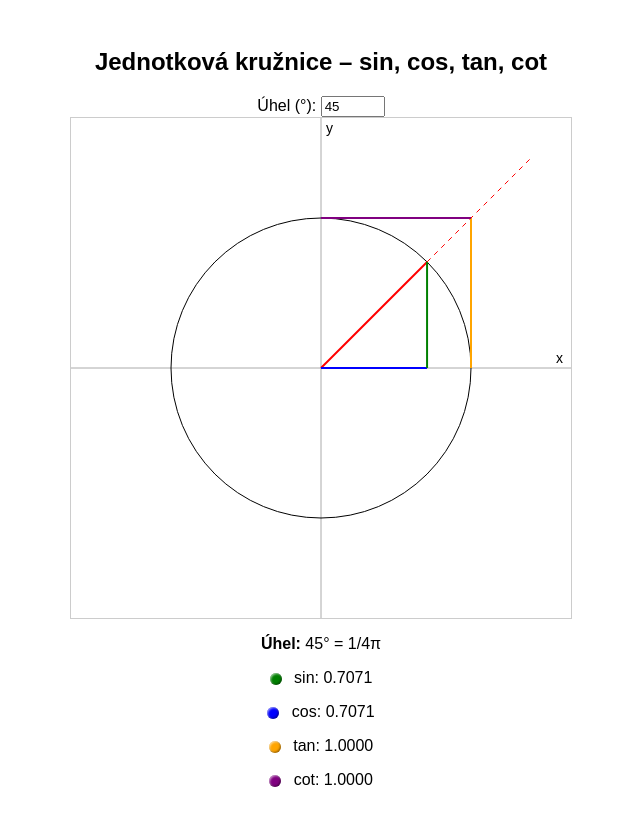
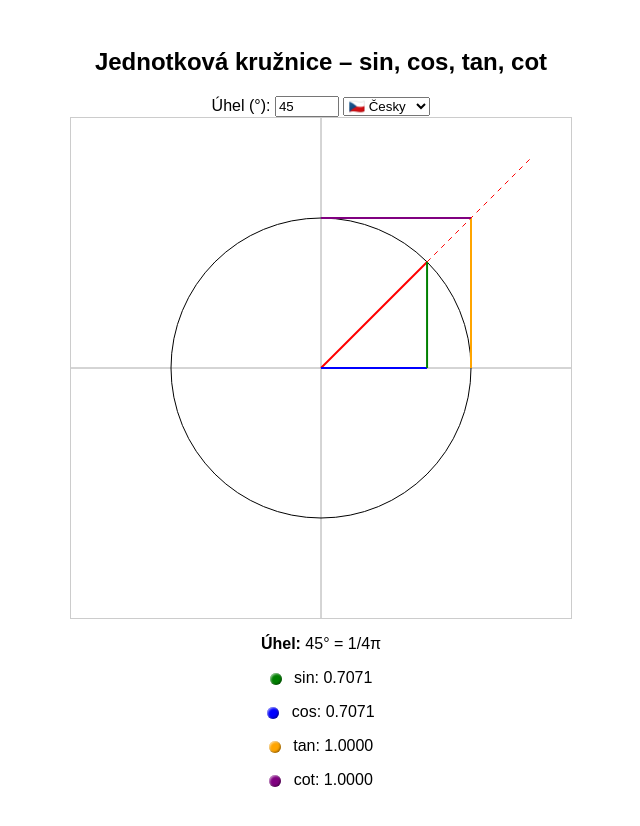
Before and after one commit to Xnene/sincos, a plain HTML site: page index.html in a window 1280 px wide. Shown: the whole page, without its empty margins (319-959 px from the left). Drawn offline with Linux system fonts and the light colour scheme.

Commit message:
pridana moznost lokalizace

```diff
--- a/index.html
+++ b/index.html
@@ -2,7 +2,7 @@
 <html lang="cs">
 <head>
   <meta charset="UTF-8">
-  <title>Jednotková kružnice – sin, cos, tan, cot</title>
+  <title>Jednotková kružnice</title>
   <style>
     canvas {
       border: 1px solid #ccc;
@@ -25,29 +25,62 @@
                   inset 1px 1px 2px rgba(255,255,255,0.6);
       vertical-align: middle;
     }
-
   </style>
 </head>
 <body>
-  <h2>Jednotková kružnice – sin, cos, tan, cot</h2>
-  <label for="angleInput">Úhel (°): </label>
+  <h2 id="title"></h2>
+  <label for="angleInput" id="angleLabel"></label>
   <input type="number" id="angleInput" min="0" max="360" value="45">
+  <select id="langSelect">
+    <option value="cz">🇨🇿 Česky</option>
+    <option value="en">🇬🇧 English</option>
+  </select>
   <canvas id="circleCanvas" width="500" height="500"></canvas>
   <div id="values"></div>
 
   <script>
+    const texts = {
+      cz: {
+        title: "Jednotková kružnice – sin, cos, tan, cot",
+        angle: "Úhel (°):",
+        values: {
+          angle: "Úhel",
+          sin: "sin",
+          cos: "cos",
+          tan: "tan",
+          cot: "cot",
+          undef: "<em>nedef.</em>"
+        }
+      },
+      en: {
+        title: "Unit Circle – sin, cos, tan, cot",
+        angle: "Angle (°):",
+        values: {
+          angle: "Angle",
+          sin: "sin",
+          cos: "cos",
+          tan: "tan",
+          cot: "cot",
+          undef: "<em>undefined</em>"
+        }
+      }
+    };
+
     const canvas = document.getElementById('circleCanvas');
     const ctx = canvas.getContext('2d');
     const input = document.getElementById('angleInput');
+    const langSelect = document.getElementById('langSelect');
     const valuesDiv = document.getElementById('values');
+    const title = document.getElementById('title');
+    const angleLabel = document.getElementById('angleLabel');
 
     const centerX = canvas.width / 2;
     const centerY = canvas.height / 2;
     const radius = 150;
 
+    let lang = 'cz';
+
     function draw(angleDeg) {
-      ctx.clearRect(0, 0, canvas.width, canvas.height);
-
       const angleRad = angleDeg * Math.PI / 180;
       const cosVal = Math.cos(angleRad);
       const sinVal = Math.sin(angleRad);
@@ -55,12 +88,12 @@
       const cotVal = sinVal !== 0 ? cosVal / sinVal : null;
 
       const dx = Math.cos(angleRad);
-      const dy = -Math.sin(angleRad); // Invert Y for canvas
+      const dy = -Math.sin(angleRad);
 
       const x = centerX + dx * radius;
       const y = centerY + dy * radius;
 
-
+      ctx.clearRect(0, 0, canvas.width, canvas.height);
 
       // Osy
       ctx.strokeStyle = '#aaa';
@@ -70,19 +103,13 @@
       ctx.moveTo(centerX, 0); ctx.lineTo(centerX, canvas.height);
       ctx.stroke();
 
-      // Popisky os
-      ctx.fillStyle = '#000';
-      ctx.font = '14px sans-serif';
-      ctx.fillText('x', canvas.width - 15, centerY - 5);
-      ctx.fillText('y', centerX + 5, 15);
-
-      // Jednotková kružnice
+      // Kružnice
       ctx.strokeStyle = '#000';
       ctx.beginPath();
       ctx.arc(centerX, centerY, radius, 0, 2 * Math.PI);
       ctx.stroke();
 
-      // Prodloužená úhlová čára (červená, přerušovaná)
+      // Úhlová přímka (prodloužená)
       ctx.setLineDash([5, 5]);
       ctx.strokeStyle = 'red';
       ctx.lineWidth = 1;
@@ -92,7 +119,7 @@
       ctx.stroke();
       ctx.setLineDash([]);
 
-      // Vektor úhlu (červený plný)
+      // Vektor úhlu
       ctx.strokeStyle = 'red';
       ctx.lineWidth = 2;
       ctx.beginPath();
@@ -100,29 +127,25 @@
       ctx.lineTo(x, y);
       ctx.stroke();
 
-      // Kosinus – modrá vodorovná
+      // cos
       ctx.strokeStyle = 'blue';
       ctx.beginPath();
       ctx.moveTo(centerX, centerY);
       ctx.lineTo(x, centerY);
       ctx.stroke();
 
-      // Sinus – zelená svislá
+      // sin
       ctx.strokeStyle = 'green';
       ctx.beginPath();
       ctx.moveTo(x, centerY);
       ctx.lineTo(x, y);
       ctx.stroke();
 
-      const tanX = centerX + Math.sign(cosVal) * radius;
-      const cotY = centerY - Math.sign(sinVal) * radius;
-
-      // TANGENTA – kolmice na osu X (svislá), vychází z ±radius na ose X
+      // tangenta
       if (Math.abs(cosVal) > 0.0001) {
         const tanX = centerX + Math.sign(cosVal) * radius;
         const t = (tanX - centerX) / dx;
         const tanY = centerY + dy * t;
-
         ctx.strokeStyle = 'orange';
         ctx.beginPath();
         ctx.moveTo(tanX, centerY);
@@ -130,12 +153,11 @@ if (Math.abs(cosVal) > 0.0001) {
         ctx.stroke();
       }
 
-  // COTANGENTA – kolmice na osu Y (vodorovná), vychází z ±radius na ose Y
+      // cotangenta
       if (Math.abs(sinVal) > 0.0001) {
         const cotY = centerY - Math.sign(sinVal) * radius;
         const t = (cotY - centerY) / dy;
         const cotX = centerX + dx * t;
-
         ctx.strokeStyle = 'purple';
         ctx.beginPath();
         ctx.moveTo(centerX, cotY);
@@ -143,23 +165,24 @@ if (Math.abs(cosVal) > 0.0001) {
         ctx.stroke();
       }
 
-  function angleToPiString(angleDeg) {
-    const frac = angleDeg / 180;
-    if (frac === 0) return '0';
-    if (frac === 1) return 'π';
-    if (frac === 0.5) return 'π/2';
-    if (frac === 2) return '2π';
-    if (frac % 1 === 0) return `${frac}π`;
-    return `${simplifyFraction(angleDeg, 180)}π`;
+      const t = texts[lang];
+      valuesDiv.innerHTML = `
+        <p><strong>${t.values.angle}:</strong> ${angleDeg}° = ${angleToPiString(angleDeg)}</p>
+        <p><span class="display-dot" style="background:green;"></span> ${t.values.sin}: ${sinVal.toFixed(4)}</p>
+        <p><span class="display-dot" style="background:blue;"></span> ${t.values.cos}: ${cosVal.toFixed(4)}</p>
+        <p><span class="display-dot" style="background:orange;"></span> ${t.values.tan}: ${Math.abs(cosVal) > 0.0001 ? tanVal.toFixed(4) : t.values.undef}</p>
+        <p><span class="display-dot" style="background:purple;"></span> ${t.values.cot}: ${Math.abs(sinVal) > 0.0001 ? cotVal.toFixed(4) : t.values.undef}</p>
+      `;
+
+      title.textContent = t.title;
+      angleLabel.textContent = t.angle;
     }
 
-  function simplifyFraction(numerator, denominator) {
-    function gcd(a, b) { return b ? gcd(b, a % b) : a; }
-    const d = gcd(numerator, denominator);
-    const num = numerator / d;
-    const den = denominator / d;
-    return den === 1 ? `${num}` : `${num}/${den}`;
-  }
+    input.addEventListener('input', () => draw(Number(input.value)));
+    langSelect.addEventListener('change', () => {
+      lang = langSelect.value;
+      draw(Number(input.value));
+    });
 
     function angleToPiString(angleDeg) {
       const frac = angleDeg / 180;
@@ -178,20 +201,6 @@ if (Math.abs(cosVal) > 0.0001) {
       return den === 1 ? `${num}` : `${num}/${den}`;
     }
 
-// Výpis hodnot pod sebou s barevnými čtverečky a π
-valuesDiv.innerHTML = `
-  <p><strong>Úhel:</strong> ${angleDeg}° = ${angleToPiString(angleDeg)}</p>
-  <p><span class="display-dot" style="background:green;"></span> sin: ${sinVal.toFixed(4)}</p>
-  <p><span class="display-dot" style="background:blue;"></span> cos: ${cosVal.toFixed(4)}</p>
-  <p><span class="display-dot" style="background:orange;"></span> tan: ${Math.abs(cosVal) > 0.0001 ? tanVal.toFixed(4) : '<em>nedef.</em>'}</p>
-  <p><span class="display-dot" style="background:purple;"></span> cot: ${Math.abs(sinVal) > 0.0001 ? cotVal.toFixed(4) : '<em>nedef.</em>'}</p>
-`;
-    }
-
-    input.addEventListener('input', () => {
-      draw(Number(input.value));
-    });
-
     draw(Number(input.value));
   </script>
 </body>
```
Also changed, not shown: preview.png (added), 1 other file. Lines whose indentation alone changed are shown as unchanged.
